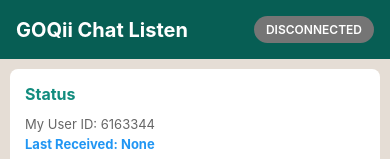
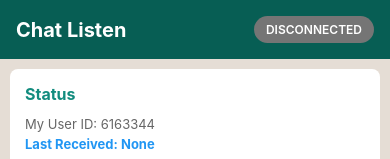
Before and after one commit to maheshgoqii/mmqt, a React Native app: screen / in a window 390 px wide. Shown: the top 159 px of the page. Built offline with nearby package versions, Linux system fonts and the light colour scheme.

Commit message:
stable code

```diff
--- a/App.tsx
+++ b/App.tsx
@@ -146,7 +146,7 @@
 
       {/* Header */}
       <View style={styles.header}>
-        <Text style={styles.headerTitle}>GOQii Chat Listen</Text>
+        <Text style={styles.headerTitle}>Chat Listen</Text>
         <View style={[styles.statusBadge, { backgroundColor: getStatusColor() }]}>
           <Text style={styles.statusText}>{status.toUpperCase()}</Text>
         </View>
--- a/MQTTConnectionManager.ts
+++ b/MQTTConnectionManager.ts
@@ -1,6 +1,5 @@
 import { useMQTT } from './useMQTT';
 import {
-    GOQIIMQTTEvent,
     ChatMessagePayload,
     ReactionPayload,
     MessageUpdatePayload
@@ -201,7 +200,8 @@
                     default:
                         this.onRawEvent?.(enrichedPayload);
                 }
-            } catch (error) {
+            } catch (error: any) {
+                console.warn('error on onMessageReceive=>', error)
                 // If not JSON, it's a simple raw message
                 this.onRawEvent?.({
                     message: data.message,
--- a/package.json
+++ b/package.json
@@ -15,6 +15,11 @@
     "jsSrcsDir": "specs",
     "android": {
       "javaPackageName": "com.nativemqtt"
+    },
+    "ios": {
+      "modulesProvider": {
+        "NativeMQTT": "RCTMQTT"
+      }
     }
   },
   "dependencies": {
--- a/src/index.ts
+++ b/src/index.ts
@@ -1,4 +1,4 @@
-import { NativeEventEmitter, Platform, EmitterSubscription } from 'react-native';
+import { NativeEventEmitter, EmitterSubscription } from 'react-native';
 import NativeMQTT from '../specs/NativeMQTT';
 import type {
     MQTTConfig,
@@ -15,9 +15,7 @@
 
 // Create event emitter from the native module
 // For TurboModules, we pass the module instance to NativeEventEmitter.
-const eventEmitter = new NativeEventEmitter(
-    Platform.OS === 'ios' ? undefined : (NativeMQTT as any)
-);
+const eventEmitter = new NativeEventEmitter(NativeMQTT);
 
 // Re-export all spec types so consumers don't have to import from specs directly
 export type {
--- a/useMQTT.ts
+++ b/useMQTT.ts
@@ -1,5 +1,5 @@
 import { useEffect, useCallback, useRef, useMemo } from 'react';
-import { NativeEventEmitter, Platform } from 'react-native';
+import { NativeEventEmitter } from 'react-native';
 import NativeMQTT from './specs/NativeMQTT';
 
 const eventEmitter = new NativeEventEmitter(NativeMQTT as any);
```
Also changed, not shown: 10 other files (tests, documents, lock files or other folders).
